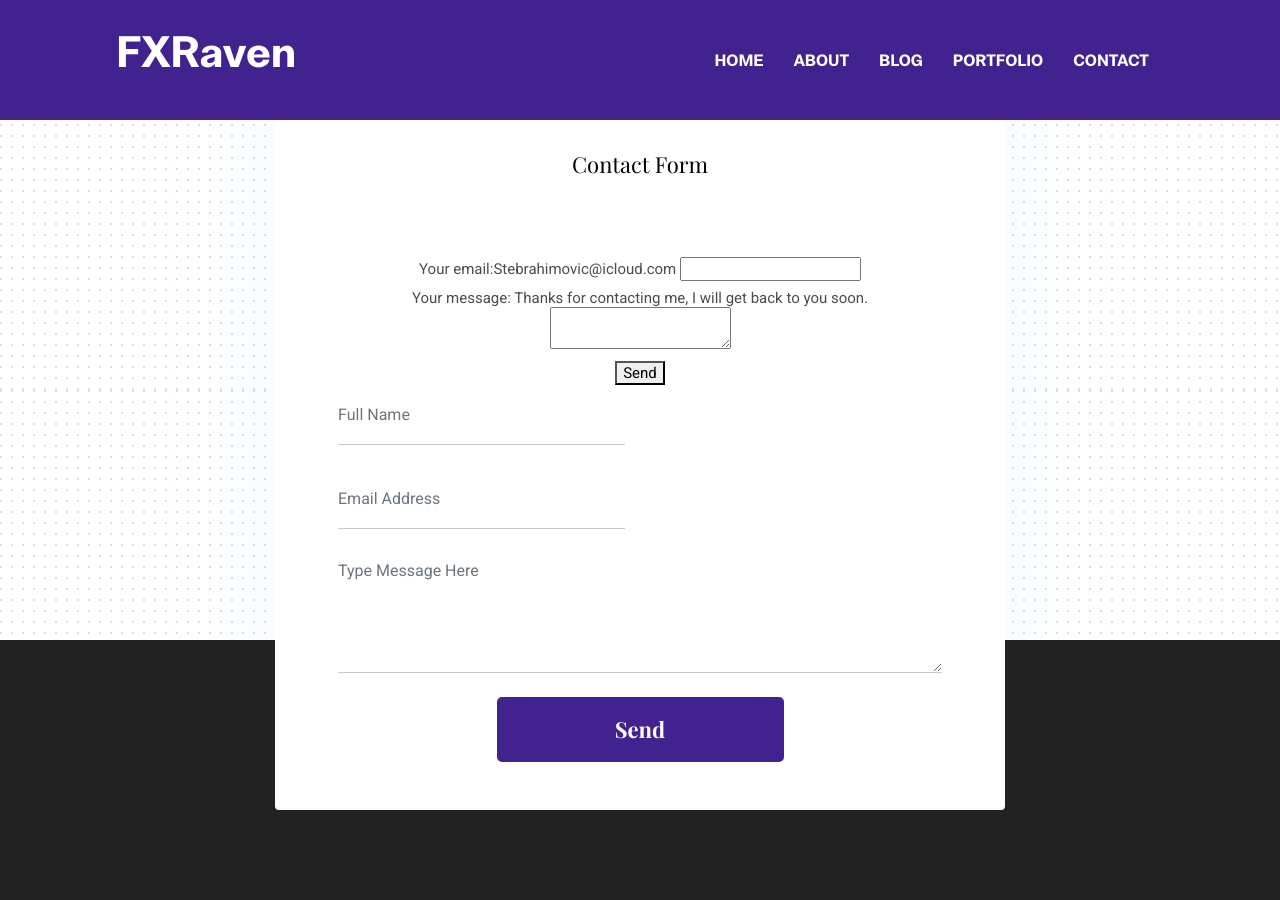
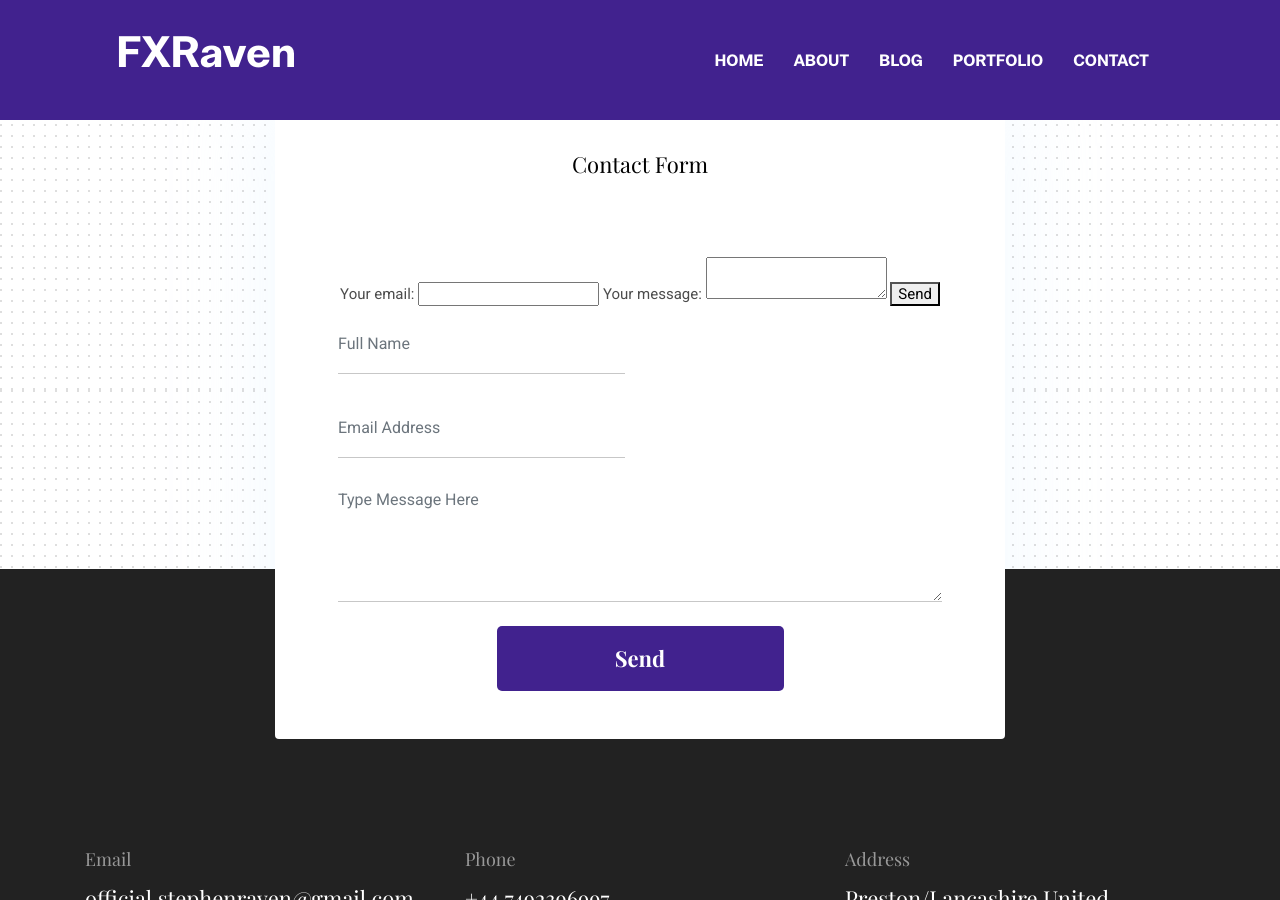
Before and after one commit to Vision-Live/FXRaven, a Jekyll site: the page built from index.html, in a window 1280 px wide and 900 px high, scrolled down 6275 px. Built offline with Jekyll 4.4.1, drawn with Linux system fonts in a browser that asks for light colours.

Commit message:
Update contact-section.html

```diff
--- a/_includes/contact-section.html
+++ b/_includes/contact-section.html
@@ -13,11 +13,11 @@
   method="POST"
 >
   <label>
-    Your email:Stebrahimovic@icloud.com
+    Your email:
     <input type="email" name="email">
   </label>
   <label>
-    Your message: Thanks for contacting me, I will get back to you soon.
+    Your message:
     <textarea name="message"></textarea>
   </label>
 
```
